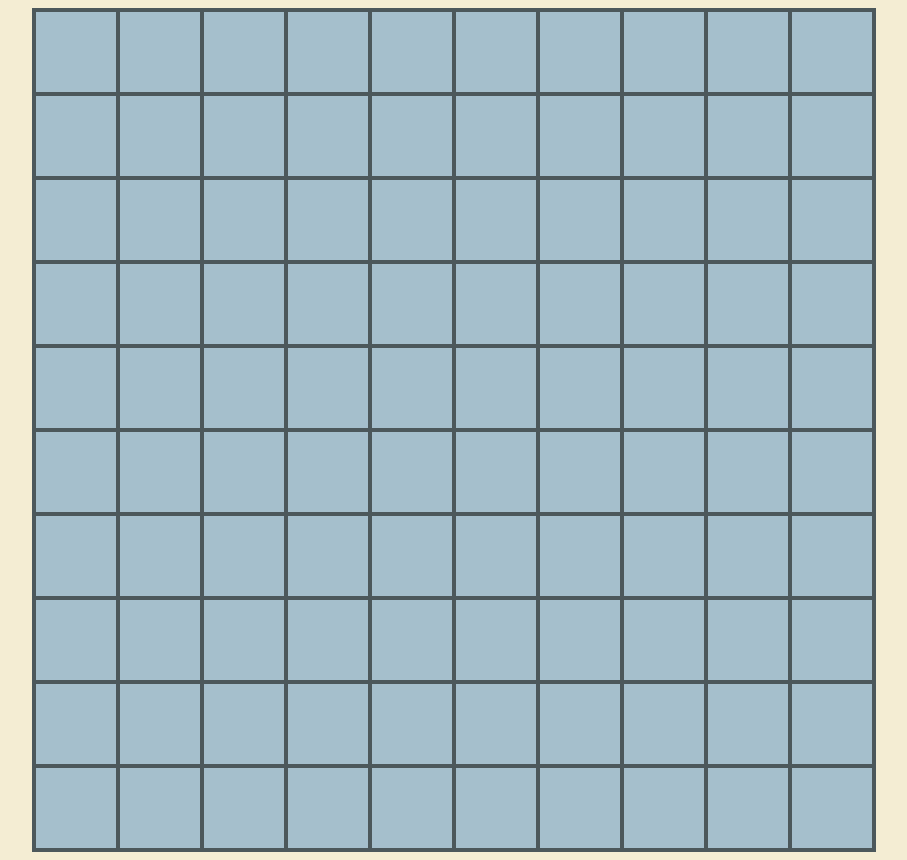
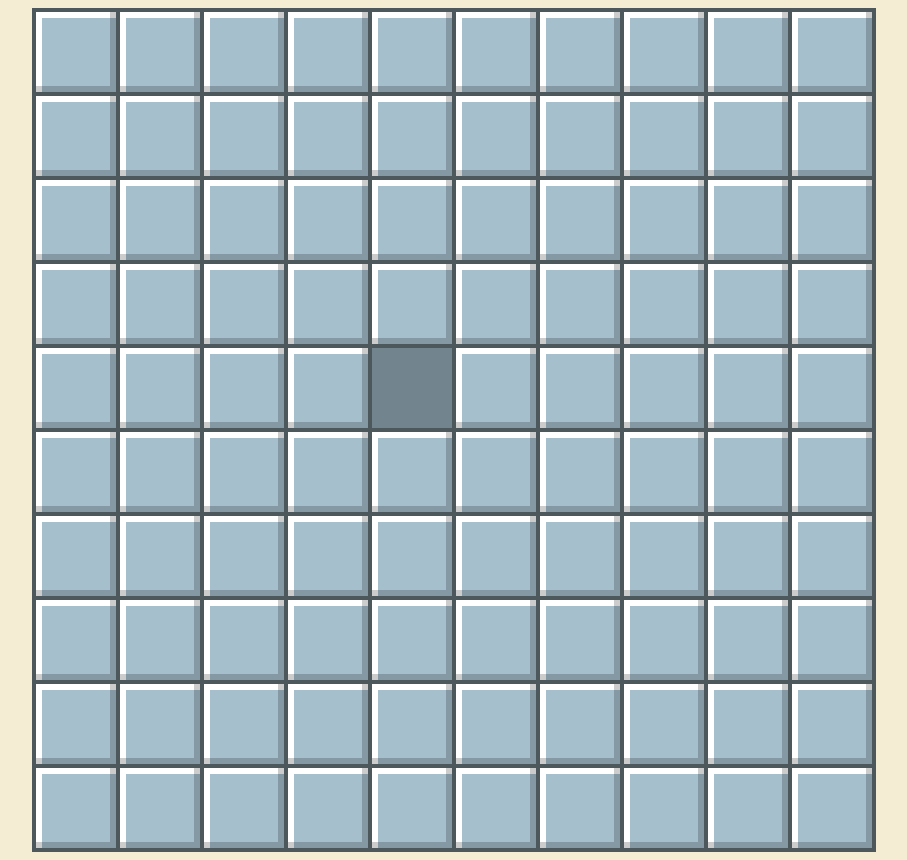
Before and after one commit to HoussamEddineElhanbali/Minesweeper, a plain HTML site: page index.html in a window 1280 px wide. Shown: the whole page, without its empty margins (186-1093 px from the left). Drawn offline with Linux system fonts and the light colour scheme.

Commit message:
styling board

```diff
--- a/index.css
+++ b/index.css
@@ -23,4 +23,11 @@ body
 .cell
 {
     background-color: #A5BFCC;
+    box-shadow: inset -6px -6px 0 rgba(0, 0, 0, 0.2),
+    inset 6px 6px 0 rgba(255, 255, 255);
 }
+
+.cellTwo
+{
+    background-color: #72848d;
+}
--- a/index.js
+++ b/index.js
@@ -13,3 +13,10 @@ for(let i = 1; i < 11; i++)
         board.appendChild(cell);
     }
 }
+
+let cellTwo = document.createElement("div");
+
+cellTwo.classList.add("cellTwo");
+cellTwo.style.gridColumn = 5;
+cellTwo.style.gridRow = 5;
+board.appendChild(cellTwo);
```
